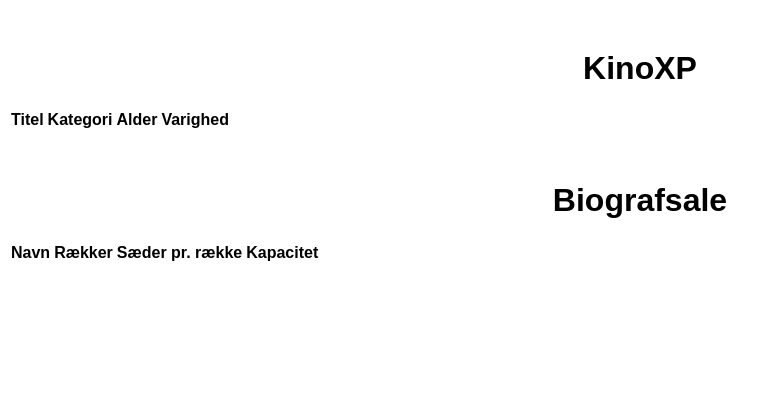
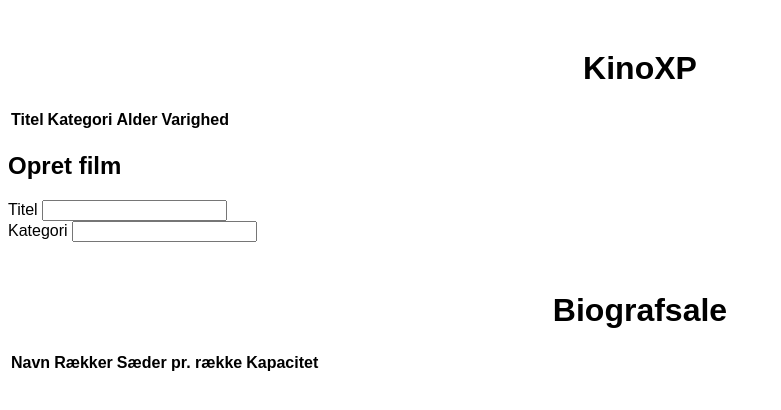
Before and after one commit to mazachariasens/KinoXP-Frontend, a plain HTML site: page index.html in a window 1280 px wide. Shown: the whole page, without its empty margins (0-781 px from the left). Drawn offline with Linux system fonts and the light colour scheme; no server answers.

Commit message:
opret movie html

```diff
--- a/index.html
+++ b/index.html
@@ -29,7 +29,16 @@
 
 <p id="empty-message"></p>
 
+<h2>Opret film</h2>
 
+<form id="create-movie-form"></form>
+<div>
+    <label for="title">Titel</label>
+    <input type="text" id="title" required>
+</div>
+
+<label for="category"> Kategori</label>
+<input type="text" id="category" recuired>
 <h1>Biografsale</h1>
 
 <table>
```
